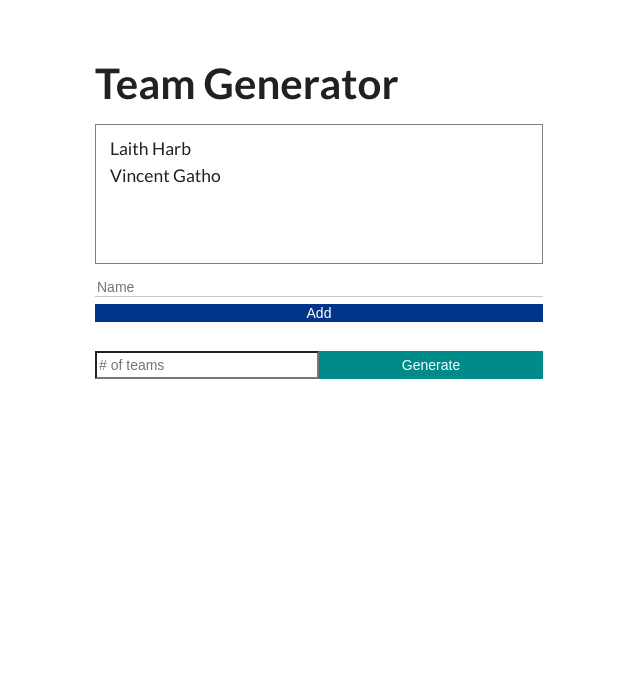
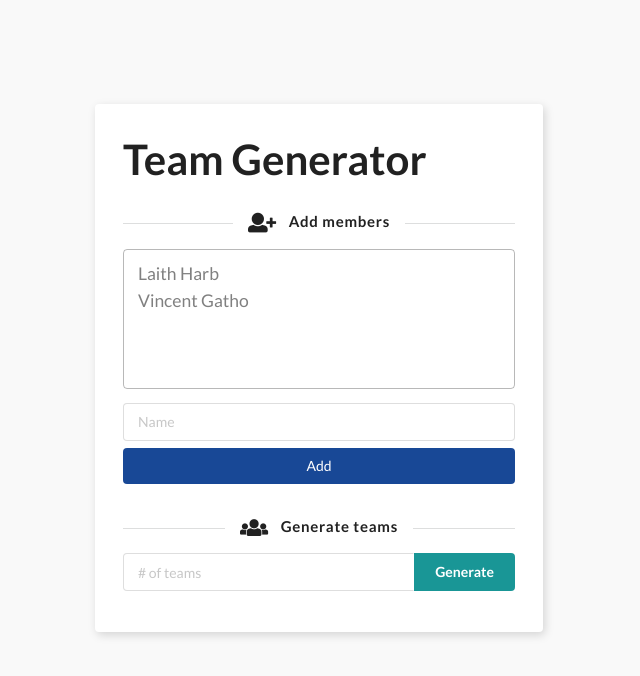
Before and after one commit to catherinekorres/team-generator, an Angular app: page / in a window 1280 px wide. Shown: the top 676 px of the page, without its empty margins (321-961 px from the left). Built offline with nearby package versions, Linux system fonts and the light colour scheme.

Commit message:
customize project styling

```diff
--- a/src/app/app.component.css
+++ b/src/app/app.component.css
@@ -4,24 +4,37 @@
   margin: 0 auto;
 }
 
+.card {
+  box-shadow: 2px 3px 10px rgba(0,0,0,.15);
+}
+
 h1 {
   font-size: 3rem;
+  margin-bottom: 0;
+}
+
+li {
+  color: #808080
 }
 
 .members-list {
   padding: 1rem;
   width: 100%;
   height: 10rem;
-  border: 0.1rem solid grey;
+  margin-top: 0;
+  border: 0.1rem solid rgba(0,0,0,.28);
+  border-radius: 0.29rem;
   overflow: auto;
 }
 
+.add-members-container {
+  display: flex;
+  flex-wrap: wrap;
+  margin-bottom: .5rem;
+}
+
 .add-members-container input {
-  border: none;
-  border-bottom: 0.1rem solid rgba(128, 128, 128, 0.418);
-  margin-right: 0.5rem;
   width: 100%;
-  display: flex;
 }
 
 .add-members-container button {
@@ -31,24 +44,19 @@ h1 {
   font-weight: 400;
   cursor: pointer;
   background-color: rgb(0, 53, 139);
+  margin-right: 0;
   margin-top: 0.5rem;
 }
 
 .teams-generator-container {
-  margin: 2rem 0;
+  margin: 0 0 .9rem;
   display: flex;
-  height: 2rem;
 }
 
 .teams-generator-container button {
-  width: 50%;
-  background-color: darkcyan;
+  background-color: rgba(0, 139, 139);
   border: none;
   color: white;
-}
-
-.teams-generator-container input {
-  width: 50%;
 }
 
 .card {
--- a/src/app/app.component.html
+++ b/src/app/app.component.html
@@ -1,20 +1,29 @@
 <div class="container">
-  <div>
+  <div class="ui card">
     <h1>{{title}}</h1>
 
+    <h4 class="ui horizontal divider header">
+      <i class="user plus icon"></i>
+      Add members
+    </h4>
     <ul class="members-list">
       <li>Laith Harb</li>
       <li>Vincent Gatho</li>
     </ul>
 
-    <div class="add-members-container">
+    <div class="add-members-container ui input">
       <input type="text" placeholder="Name" />
-      <button>Add</button>
+      <button class="ui button">Add</button>
     </div>
 
-    <div class="teams-generator-container">
+    <h4 class="ui horizontal divider header">
+      <i class="users icon"></i>
+      Generate teams
+    </h4>
+
+    <div class="teams-generator-container ui action input">
       <input type="text" placeholder="# of teams" />
-      <button>Generate</button>
+      <button class="ui button">Generate</button>
     </div>
   </div>
 </div>
--- a/src/styles.css
+++ b/src/styles.css
@@ -1,8 +1,25 @@
 /* You can add global styles to this file, and also import other style files */
 @import "semantic-ui-css/semantic.css";
+
+body {
+  background-color: #f9f9f9;
+  display: flex;
+  align-items: center;
+  justify-content: center;
+  margin-top: -4vh;
+}
 
 li {
   list-style: none;
   font-size: 1.25rem;
   margin-bottom: 0.5rem;
 }
+
+button {
+  opacity: 0.9;
+  transition: .3s !important;
+}
+
+button:hover {
+  opacity: 1;
+}
```
